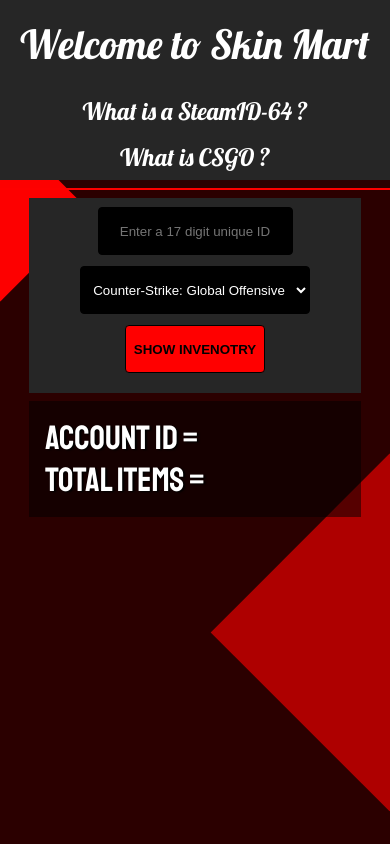
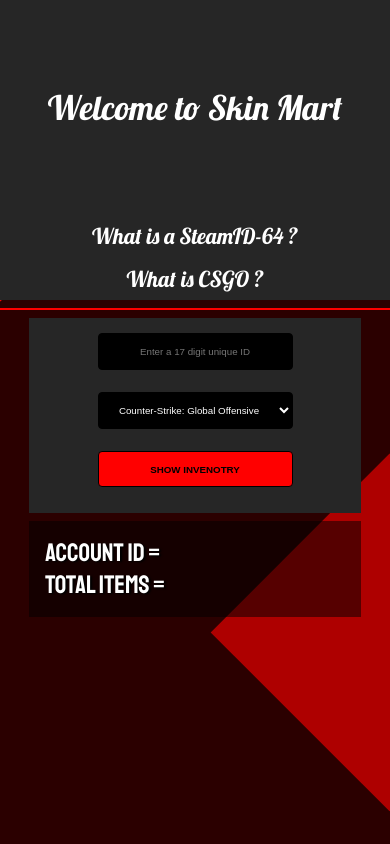
Before and after one commit to vipbhardwaj/skin-mart, a React (Create React App) app in the folder inv_displayer/: page / in a window 390 px wide. Shown: the top 844 px of the page. Built offline with nearby package versions, Linux system fonts and the light colour scheme.

Commit message:
CSS@media adjusted

```diff
--- a/inv_displayer/public/style/market_page.css
+++ b/inv_displayer/public/style/market_page.css
@@ -1,7 +1,7 @@
 body {
     background-color: rgb(43, 0, 0);
     background-repeat: no-repeat;
-    overflow: hidden;
+    overflow-x: none;
 }
 #csgoInfo:hover {
     cursor: pointer;
@@ -208,9 +208,10 @@
 
 @media screen and (max-width: 1100px) {
     .grid-container {
-        min-height: 180px;
+        min-height: 300px;
         display: flex;
         flex-direction: column;
+        font-size: 2.6vh;
     }
     #proScene {
         display: flex;
@@ -222,6 +223,7 @@
     }
     #welcome {
         margin: auto;
+        font-size: 4vh;
     }
     #pop_whatsSteamID-content {
         display: flex;
--- a/inv_displayer/src/App.css
+++ b/inv_displayer/src/App.css
@@ -144,7 +144,9 @@
   }
   .form-item {
     color: white;
-    height: 3rem;
+    height: 4.3vh;
+    font-size: 2.5vw;
+    width: 50vw;
     border: 1px solid rgb(0, 0, 0);
     border-radius: 4px;
     margin: auto;
@@ -152,7 +154,7 @@
     text-align: center;
   }
   .id_disp {
-    font-size: 4vh;
+    font-size: 3vh;
     color: white;
     text-shadow: 2px 1px 2px rgb(0, 0, 0);
     background-color: rgba(0,0,0,0.5);
```
Also changed, not shown: 1 other file (tests, documents, lock files or other folders).
